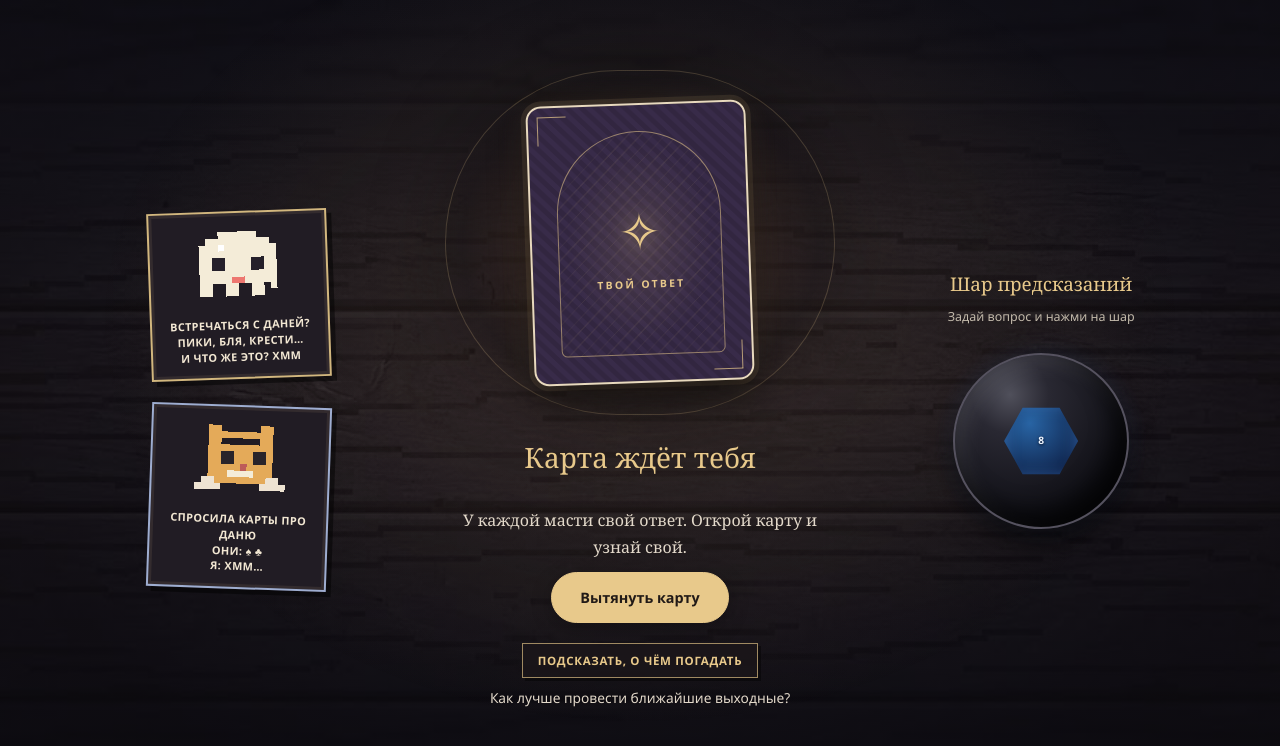
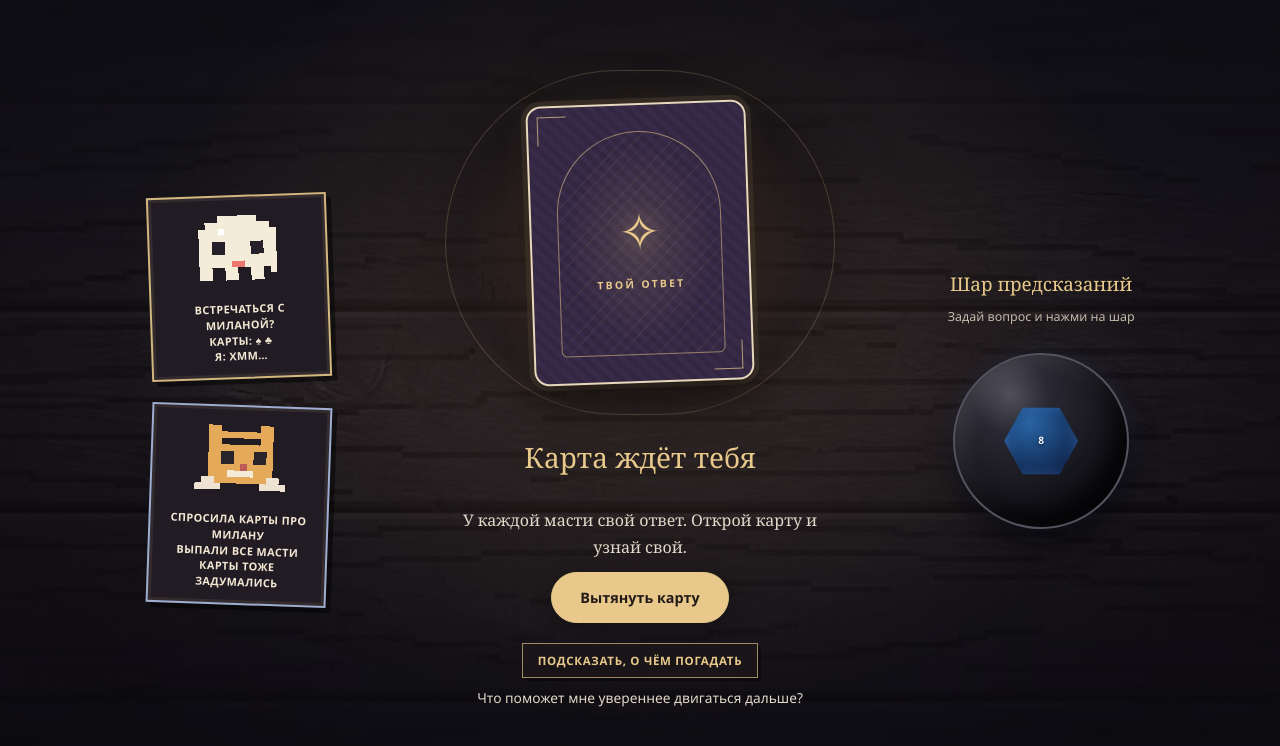
Before and after one commit to wh1te-rus/gadanie-karty, a plain HTML site: page index.html in a window 1280 px wide. Both pictures are taken after a click on the button "ПОДСКАЗАТЬ, О ЧЁМ ПОГАДАТЬ". Drawn offline with Linux system fonts and the light colour scheme.

Commit message:
Add files via upload

```diff
--- a/index.html
+++ b/index.html
@@ -479,7 +479,7 @@
 <body>
   <main>
     <aside class="meme-rail" aria-label="Пиксельные мемы про гадание">
-      <button class="pixel-meme" type="button" aria-label="Оживить мем про свидание с Даней">
+      <button class="pixel-meme" type="button" aria-label="Оживить пиксельный мем про Милану">
         <svg class="pixel-art" viewBox="0 0 16 13" role="img" aria-label="Пиксельный призрак смотрит на карты">
           <rect x="5" y="1" width="6" height="1" fill="#f4ecd8"/>
           <rect x="3" y="2" width="10" height="1" fill="#f4ecd8"/>
@@ -493,9 +493,9 @@
           <rect x="7" y="8" width="2" height="1" fill="#ed7770"/>
           <rect x="5" y="3" width="1" height="1" fill="#fff"/>
         </svg>
-        <span class="meme-caption">Встречаться с Даней?<br>Пики, бля, крести…<br>И что же это? Хмм</span>
+        <span class="meme-caption">Встречаться с Миланой?<br>Карты: ♠ ♣<br>Я: хмм…</span>
       </button>
-      <button class="pixel-meme" type="button" aria-label="Оживить ещё один мем про Даню и карты">
+      <button class="pixel-meme" type="button" aria-label="Оживить ещё один пиксельный мем про Милану">
         <svg class="pixel-art" viewBox="0 0 16 13" role="img" aria-label="Пиксельный кот гадает на картах">
           <rect x="3" y="1" width="2" height="3" fill="#e4aa59"/>
           <rect x="11" y="1" width="2" height="3" fill="#e4aa59"/>
@@ -511,7 +511,7 @@
           <rect x="11" y="10" width="4" height="1" fill="#eee3d2"/>
           <rect x="12" y="9" width="2" height="1" fill="#eee3d2"/>
         </svg>
-        <span class="meme-caption">Спросила карты про Даню<br>Они: ♠ ♣<br>Я: хмм…</span>
+        <span class="meme-caption">Спросила карты про Милану<br>Выпали все масти<br>Карты тоже задумались</span>
       </button>
     </aside>
 
@@ -604,14 +604,14 @@
     const memeButtons = document.querySelectorAll(".pixel-meme");
     const memeCaptions = [
       [
-        "Встречаться с Даней?\nПики, бля, крести…\nИ что же это? Хмм",
-        "Даня написал «привет»\nКарты: ♠ ♣\nЯ: так, это знак?",
-        "Спросила карты про Даню\nВыпали пики и крести\nХмм, интересно…"
+        "Встречаться с Миланой?\nКарты: ♠ ♣\nЯ: хмм…",
+        "Милана спросила карты\nВыпали все масти\nКарты тоже задумались",
+        "Милана тянет карту\nИнтрига: 100%\nПики: погодите"
       ],
       [
-        "Спросила карты про Даню\nОни: ♠ ♣\nЯ: хмм…",
-        "Даня: пойдём гулять?\nЯ уже тяну карту\nСекундочку!",
-        "Свидание с Даней?\nСначала расклад\nПотом отвечу"
+        "Милана: один расклад\nКарты: держи ещё\nЯ: ладно!",
+        "Спросила карты про Милану\nОни: ✨\nЯ: знала!",
+        "Милана нажала «ещё раз»\nШар: я всё вижу"
       ]
     ];
     const fortuneQuestions = [
@@ -640,7 +640,8 @@
     ];
     const rarePredictions = [
       "Карты ушли в AFK",
-      "Сегодня ты — главный мем"
+      "Сегодня ты — главный мем",
+      "Милана — повелительница карт!"
     ];
 
     memeButtons.forEach((memeButton) => {
@@ -660,11 +661,11 @@
       memeButton.addEventListener("animationend", () => {
         memeButton.classList.remove("is-playing");
       });
+    });
 
-      hintButton.addEventListener("click", () => {
-        const questionIndex = Math.floor(Math.random() * fortuneQuestions.length);
-        hintText.textContent = fortuneQuestions[questionIndex];
-      });
+    hintButton.addEventListener("click", () => {
+      const questionIndex = Math.floor(Math.random() * fortuneQuestions.length);
+      hintText.textContent = fortuneQuestions[questionIndex];
     });
 
     drawButton.addEventListener("click", () => {
@@ -684,11 +685,9 @@
 
     oracleBall.addEventListener("click", () => {
       const roll = Math.random();
-      const prediction = roll < 0.025
-        ? rarePredictions[0]
-        : roll < 0.05
-          ? rarePredictions[1]
-          : predictions[Math.floor(Math.random() * predictions.length)];
+      const prediction = roll < 0.05
+        ? rarePredictions[Math.floor(roll / 0.05 * rarePredictions.length)]
+        : predictions[Math.floor(Math.random() * predictions.length)];
 
       oracleBall.classList.remove("is-shaking");
       void oracleBall.offsetWidth;
```
